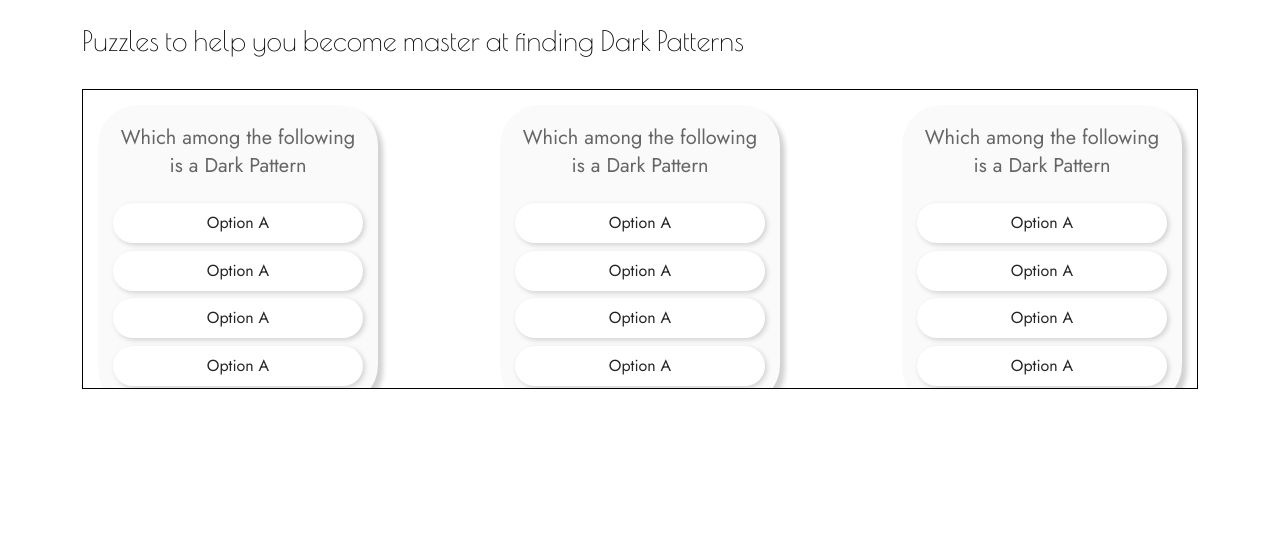
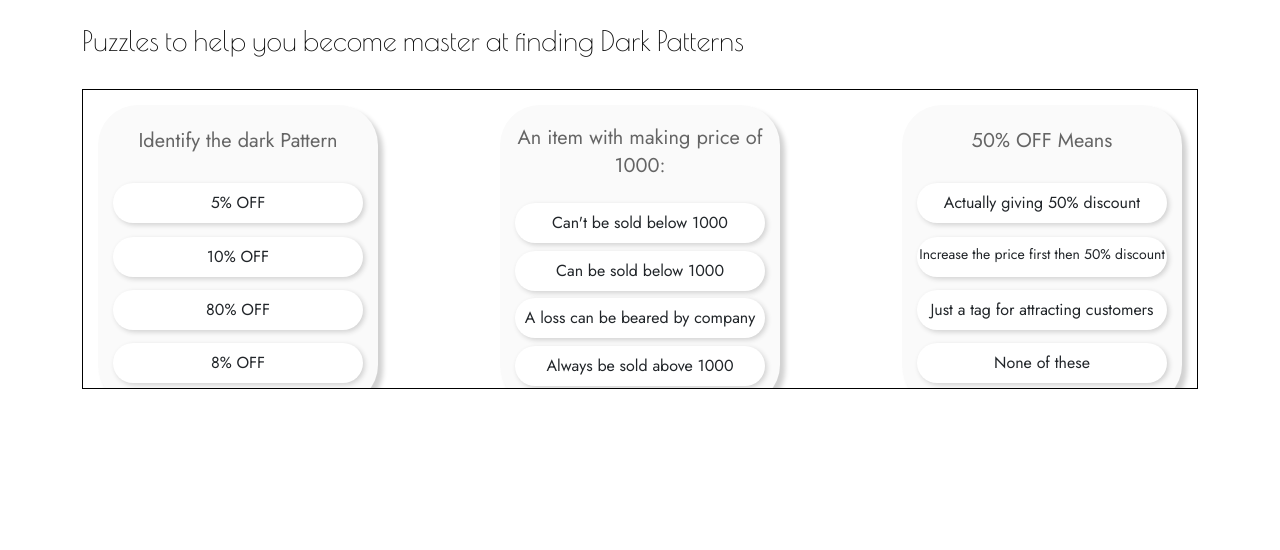
Before and after one commit to devsunnyraj/dpbh-main-master, a browser extension: page website-buster-website/Additional Pages/services.html in a window 1280 px wide. Shown: the part 1000-1550 px from the top of the page. Drawn offline with nearby package versions, Linux system fonts and the light colour scheme.

Commit message:
Update services.html

```diff
--- a/website-buster-website/Additional Pages/services.html
+++ b/website-buster-website/Additional Pages/services.html
@@ -243,25 +243,25 @@
     <br>
     <div class="puzzle-container">
         <div class="puzzles">
-            <p class="puzzle-question">Which among the following is a Dark Pattern</p>
-            <div class="puzzles-options right">Option A</div>
-            <div class="puzzles-options">Option A</div>
-            <div class="puzzles-options">Option A</div>
-            <div class="puzzles-options">Option A</div>
+            <p class="puzzle-question">Identify the dark Pattern</p>
+            <div class="puzzles-options">5% OFF</div>
+            <div class="puzzles-options">10% OFF</div>
+            <div class="puzzles-options right">80% OFF</div>
+            <div class="puzzles-options">8% OFF</div>
         </div>
         <div class="puzzles">
-            <p class="puzzle-question">Which among the following is a Dark Pattern</p>
-            <div class="puzzles-options">Option A</div>
-            <div class="puzzles-options">Option A</div>
-            <div class="puzzles-options right">Option A</div>
-            <div class="puzzles-options">Option A</div>
+            <p class="puzzle-question">An item with making price of 1000:</p>
+            <div class="puzzles-options right">Can't be sold below 1000</div>
+            <div class="puzzles-options">Can be sold below 1000</div>
+            <div class="puzzles-options">A loss can be beared by company</div>
+            <div class="puzzles-options">Always be sold above 1000</div>
         </div>
         <div class="puzzles">
-            <p class="puzzle-question">Which among the following is a Dark Pattern</p>
-            <div class="puzzles-options">Option A</div>
-            <div class="puzzles-options right">Option A</div>
-            <div class="puzzles-options">Option A</div>
-            <div class="puzzles-options">Option A</div>
+            <p class="puzzle-question">50% OFF Means</p>
+            <div class="puzzles-options">Actually giving 50% discount</div>
+            <div class="puzzles-options right" style="font-size: 14px;">Increase the price first then 50% discount</div>
+            <div class="puzzles-options">Just a tag for attracting customers</div>
+            <div class="puzzles-options">None of these</div>
         </div>
         <div class="puzzles">
             <p class="puzzle-question">Which among the following is a Dark Pattern</p>
```
